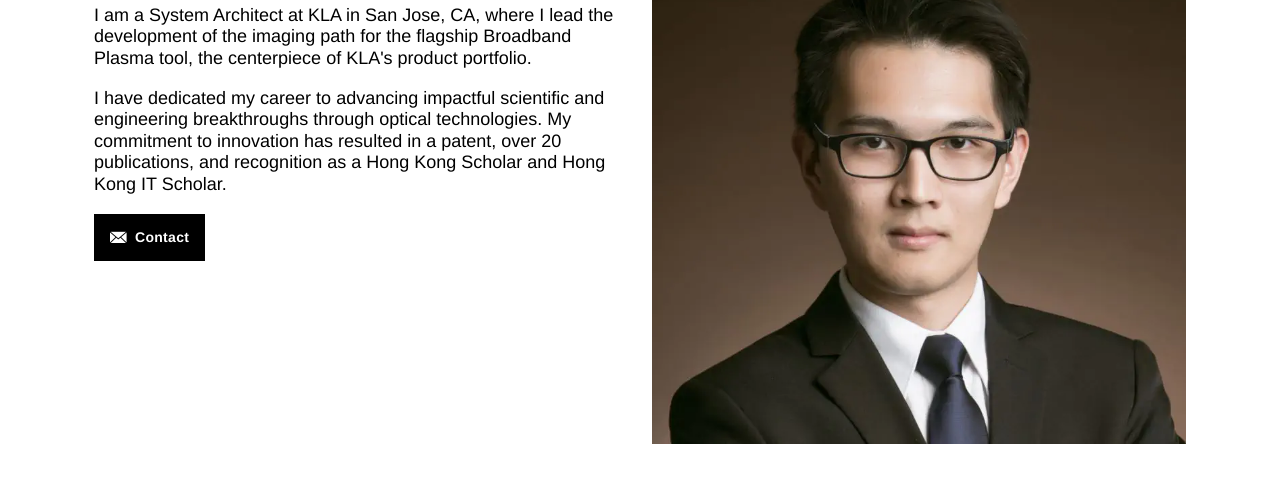
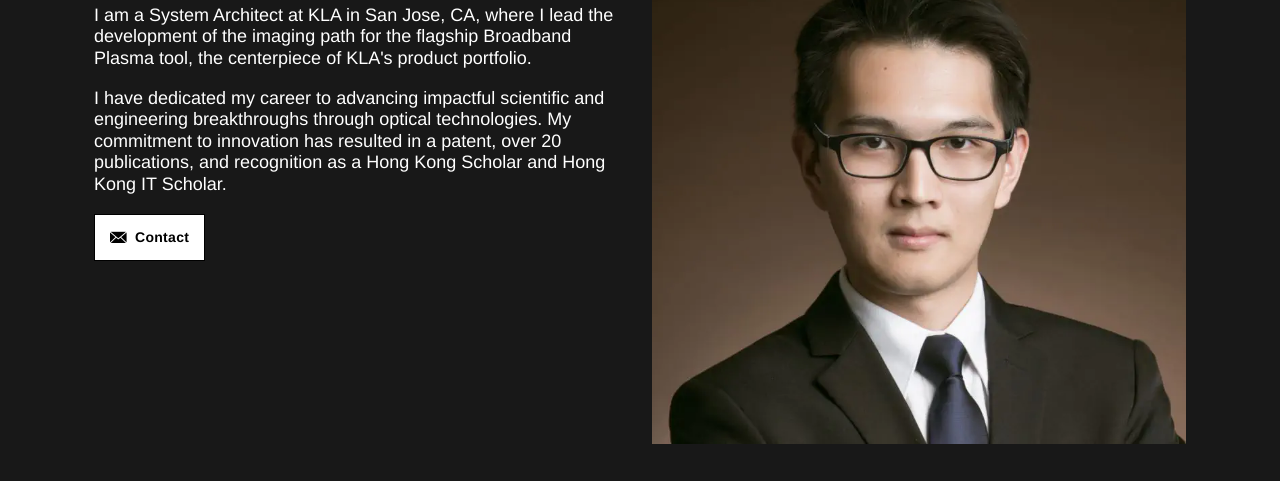
Before and after one commit to Aaron-Mok/aaron-mok.github.io, a plain HTML site: page index.html in a window 1280 px wide. Shown: the part 256-737 px from the top of the page. Drawn offline with Linux system fonts and the light colour scheme; some packages are replaced by stand-ins of ours.

Commit message:
force dark theme

```diff
--- a/index.html
+++ b/index.html
@@ -2,6 +2,9 @@
 <!DOCTYPE html>
 <html
 	lang="en"
+	data-bs-theme="dark"
+	theme-forced="true"
+	theme-auto="false"
 >
 
 <head>
@@ -36,7 +39,7 @@
 
 
 
-<script defer src="https://aaron-mok.github.io/js/color-modes.min.9346508e1d09bdc23a70b36a4a1f2d9ebd05028a9dc2fc3c3bd6dab9e0899f83.js"></script>
+
 
 <script src='https://aaron-mok.github.io/js/library/lozad.min.js'></script>
 
```
Also changed, not shown: 404.html (+1 -1 lines), blog/deepscope/index.html (+1 -1 lines), blog/index.html (+1 -1 lines), blog/time_of_flight/index.html (+1 -1 lines), categories/index.html (+1 -1 lines), client-work/index.html (+1 -1 lines), experience/index.html (+1 -1 lines), experience/mphil_student/index.html (+1 -1 lines), experience/phd_student/index.html (+1 -1 lines), experience/senior_optical_system_architect/index.html (+1 -1 lines), projects/index.html (+1 -1 lines), tags/index.html (+1 -1 lines), testimonial/index.html (+1 -1 lines).
